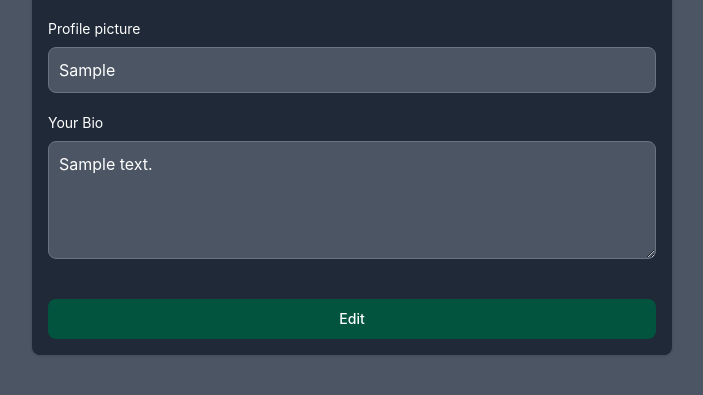
After one commit to Atom-Pch/WeBooks, a Django app: page /webooks/home/profile/edit/ in a window 1280 px wide. The commit adds this page. Shown: the part 592-987 px from the top of the page, without its empty margins (288-991 px from the left). Run offline with Django 5.2, Linux system fonts and the light colour scheme; a user stored in the database is signed in; tables that the repository leaves empty hold one stand-in row (values such as "Sample post"); some libraries are stand-ins or nearby versions.

Commit message:
edit profile

```diff
--- a/webooksproject/webooks/forms.py
+++ b/webooksproject/webooks/forms.py
@@ -58,3 +58,8 @@ class AddAuthorForm(ModelForm):
             raise ValidationError("Author already exists")
 
         return cleaned_data
+
+class EditProfileForm(ModelForm):
+    class Meta:
+        model = UserProfile
+        fields = ['bio', 'pfp']
--- a/webooksproject/webooks/models.py
+++ b/webooksproject/webooks/models.py
@@ -42,11 +42,16 @@ class UserProfile(models.Model):
         return self.user.username
 
 class Review(models.Model):
+    STATUS_CHOICES = [
+        ('ok', 'OK'),
+        ('hidden', 'Hidden'),
+    ]
     book = models.ForeignKey(Book, on_delete=models.CASCADE, related_name='reviews')
     user = models.ForeignKey(UserProfile, on_delete=models.CASCADE, related_name='reviews')
     rating = models.PositiveSmallIntegerField()
     comment = models.TextField(blank=True, null=True)
     reviewed_at = models.DateTimeField(auto_now_add=True)
+    status = models.CharField(max_length=10, choices=STATUS_CHOICES, default='ok')
 
 class Shelf(models.Model):
     user = models.ForeignKey(UserProfile, on_delete=models.CASCADE)
--- /dev/null
+++ b/webooksproject/webooks/templates/edit-profile.html
@@ -0,0 +1,83 @@
+{% extends "base.html" %} {% block content %}
+<div class="py-10 w-3/4 mx-auto justify-center">
+  <div
+    class="relative rounded-lg shadow bg-gray-800 w-2/3 justify-center mx-auto"
+  >
+    <div
+      class="flex items-center justify-between p-5 border-b rounded-t border-gray-500"
+    >
+      <h3 class="text-xl font-semibold text-white text-center">
+        Edit your profile
+      </h3>
+    </div>
+    <div class="p-4">
+      <div class="flex justify-center items-center">
+        <img
+          src="{{ form.instance.pfp }}"
+          alt="book cover"
+          class="object-scale-down size-96 mb-5"
+        />
+      </div>
+      <form action="{% url 'edit-profile' %}" method="post">
+        {% csrf_token %}
+        <div class="mb-5">
+          <label for="pfp" class="block text-sm text-white mb-2">
+            Profile picture
+          </label>
+          <input
+            type="text"
+            name="pfp"
+            id="pfp"
+            class="border text-md rounded-lg focus:ring-indigo-500 focus:border-indigo-500 block w-full p-2.5 bg-gray-600 border-gray-500 placeholder-gray-400 text-white"
+            value="{{ form.instance.pfp }}"
+            required
+            oninput="updateImage(this)"
+          />
+        </div>
+        <div class="mb-5">
+          <label for="bio" class="block text-sm text-white mb-2">
+            Your Bio
+          </label>
+          <textarea
+            name="bio"
+            id="bio"
+            class="border text-md rounded-lg focus:ring-indigo-500 focus:border-indigo-500 block w-full p-2.5 bg-gray-600 border-gray-500 placeholder-gray-400 text-white"
+            required
+            rows="4"
+          >
+{{ form.instance.bio }}</textarea
+          >
+        </div>
+        {% if form.errors %}
+        <div
+          class="p-4 mb-4 text-sm text-red-400 rounded-lg bg-gray-900"
+          role="alert"
+        >
+          {{ form.errors }}
+        </div>
+        {% endif %} {% if form.non_field_errors %}
+        <div
+          class="p-4 mb-4 text-sm text-red-400 rounded-lg bg-gray-900"
+          role="alert"
+        >
+          {{ form.non_field_errors }}
+        </div>
+        {% endif %}
+        <button
+          type="submit"
+          class="mt-5 w-full text-white focus:ring-2 focus:outline-none font-medium rounded-lg text-sm px-5 py-2.5 text-center bg-green-800 hover:bg-green-700 focus:ring-green-300"
+        >
+          Edit
+        </button>
+      </form>
+    </div>
+  </div>
+</div>
+
+<script>
+  function updateImage(input) {
+    const cover = document.querySelector('img[alt="book cover"]');
+    cover.src = input.value;
+  }
+</script>
+{% endblock %}
--- a/webooksproject/webooks/templates/profile.html
+++ b/webooksproject/webooks/templates/profile.html
@@ -37,7 +37,7 @@
       Change password
     </a>
     <a
-      href="#"
+      href="{% url 'edit-profile' %}"
       class="flex items-center bg-amber-700 font-medium px-4 py-2 rounded-lg text-gray-200 hover:bg-amber-600 focus:ring-2 focus:outline-none focus:ring-amber-500"
     >
       <svg
--- a/webooksproject/webooks/urls.py
+++ b/webooksproject/webooks/urls.py
@@ -10,7 +10,7 @@ urlpatterns = [
     path("books/search-results/", SearchView.as_view(), name="search"),
     path('books/search-results/genre/<int:genre_id>/', GenreSearchView.as_view(), name="search-genre"),
     path("books/book/<int:book_id>/", BookView.as_view(), name="book"),
-    path("books/book/review/<int:book_id>/", AddReviewView.as_view(), name="add-review"),
+    path("books/book/add-review/<int:book_id>/", AddReviewView.as_view(), name="add-review"),
     path("home/profile/", ProfileView.as_view(), name="profile"),
     path("home/profile/change-password/", auth_views.PasswordChangeView.as_view(template_name='change-password.html'), name="change-password"),
     path("home/profile/change-password/done/", auth_views.PasswordChangeDoneView.as_view(template_name='change-password-done.html'), name="password_change_done"),
@@ -19,4 +19,6 @@ urlpatterns = [
     path("home/book-requests/approve-book/<int:book_id>/", BookApproveView.as_view(), name="approve-book"),
     path("home/book/add-author/", AuthorAddView.as_view(), name="add-author"),
     path("home/book-requests/reject-book/<int:book_id>/", BookRejectView.as_view(), name="reject-book"),
+    path("home/profile/edit/", EditProfileView.as_view(), name="edit-profile"),
+    path("books/book/review/<int:book_id>/hide-review/<int:review_id>/", HideReviewView.as_view(), name="hide-review"),
 ]
--- a/webooksproject/webooks/views.py
+++ b/webooksproject/webooks/views.py
@@ -7,6 +7,7 @@ from webooks.forms import *
 from webooks.models import *
 from django.db.models import Avg, Count
 from django.contrib.auth.mixins import LoginRequiredMixin
+from django.db.models import Q
 
 class LoginView(View):
     def get(self, request):
@@ -51,13 +52,13 @@ class IndexView(View):
             status='approved',
             add_date__gte=datetime.date.today() - datetime.timedelta(days=30)
         ).annotate(
-            avg_rating=Avg('reviews__rating'),
-            num_rating=Count('reviews')
+            avg_rating=Avg('reviews__rating', filter=Q(reviews__status='ok')),
+            num_rating=Count('reviews', filter=Q(reviews__status='ok'))
         ).order_by('-add_date')[:10]
 
         bestbooks = Book.objects.filter(status='approved', reviews__rating__isnull=False).annotate(
-            avg_rating=Avg('reviews__rating'),
-            num_rating=Count('reviews')
+            avg_rating=Avg('reviews__rating', filter=Q(reviews__status='ok')),
+            num_rating=Count('reviews', filter=Q(reviews__status='ok'))
         ).order_by('-avg_rating')[:10]
 
         context = {'newbooks': newbooks,
@@ -80,17 +81,21 @@ class GenreSearchView(View):
         books = Book.objects.filter(genre__id=genre_id)
         genre = Genre.objects.get(id=genre_id)
         context = {'books': books,
-                   'genre': genre}
+                   'genre': genre
+                   }
 
         return render(request, 'search.html', context)
 
 class BookView(View):
     def get(self, request, book_id):
         book = Book.objects.annotate(
-            avg_rating=Avg('reviews__rating'),
-            num_rating=Count('reviews')
+            avg_rating=Avg('reviews__rating', filter=Q(reviews__status='ok')),
+            num_rating=Count('reviews', filter=Q(reviews__status='ok'))
         ).get(id=book_id)
-        context = {'book': book}
+        context = {'book': book,
+                   'reviews': book.reviews.filter(status='ok').order_by('-reviewed_at'),
+                   'genres': book.genre.order_by('name')
+                   }
 
         return render(request, 'book.html', context)
 
@@ -119,6 +124,27 @@ class ProfileView(View, LoginRequiredMixin):
         context = {'profile': profile}
 
         return render(request, 'profile.html', context)
+
+class EditProfileView(LoginRequiredMixin, View):
+    login_url = 'login'
+
+    def get(self, request):
+        # Get the UserProfile of the currently authenticated user
+        user_profile = get_object_or_404(UserProfile, user=request.user)
+        form = EditProfileForm(instance=user_profile)
+
+        return render(request, 'edit-profile.html', {'form': form})
+
+    def post(self, request):
+        # Get the UserProfile of the currently authenticated user
+        user_profile = get_object_or_404(UserProfile, user=request.user)
+        form = EditProfileForm(request.POST, instance=user_profile)
+
+        if form.is_valid():
+            form.save()
+            return redirect('profile')
+
+        return render(request, 'edit-profile.html', {'form': form})
 
 class BookRequestView(View, LoginRequiredMixin):
     login_url = 'login'
@@ -207,6 +233,21 @@ class BookRejectView(View, LoginRequiredMixin):
 
         return redirect('book-request')
 
+class HideReviewView(View, LoginRequiredMixin):
+    login_url = 'login'
+
+    def get(self, request, book_id, review_id):
+        if not request.user.is_authenticated:
+            return redirect('login')
+        if not request.user.is_staff:
+            return redirect('index')
+
+        review = Review.objects.get(id=review_id)
+        review.status = 'hidden'
+        review.save()
+
+        return redirect('book', book_id=book_id)
+
 class RequestBookView(View, LoginRequiredMixin):
     login_url = 'login'
 
```
Also changed, not shown: webooksproject/webooks/templates/approve-book.html (+10 -6 lines), webooksproject/webooks/templates/book.html (+4 -3 lines), webooksproject/webooks/templates/request-book.html (+4 -4 lines), webooksproject/webooks/migrations/0011_review_status.py (added).
